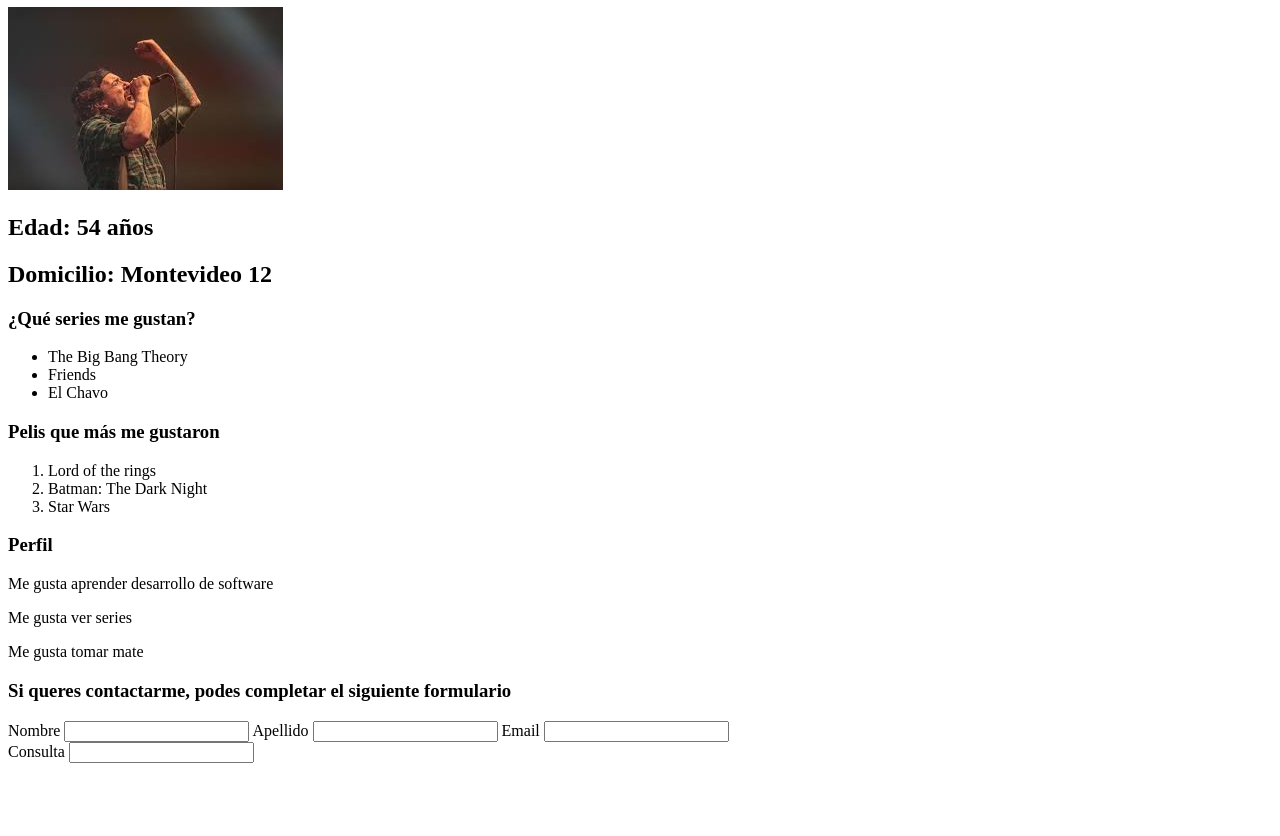
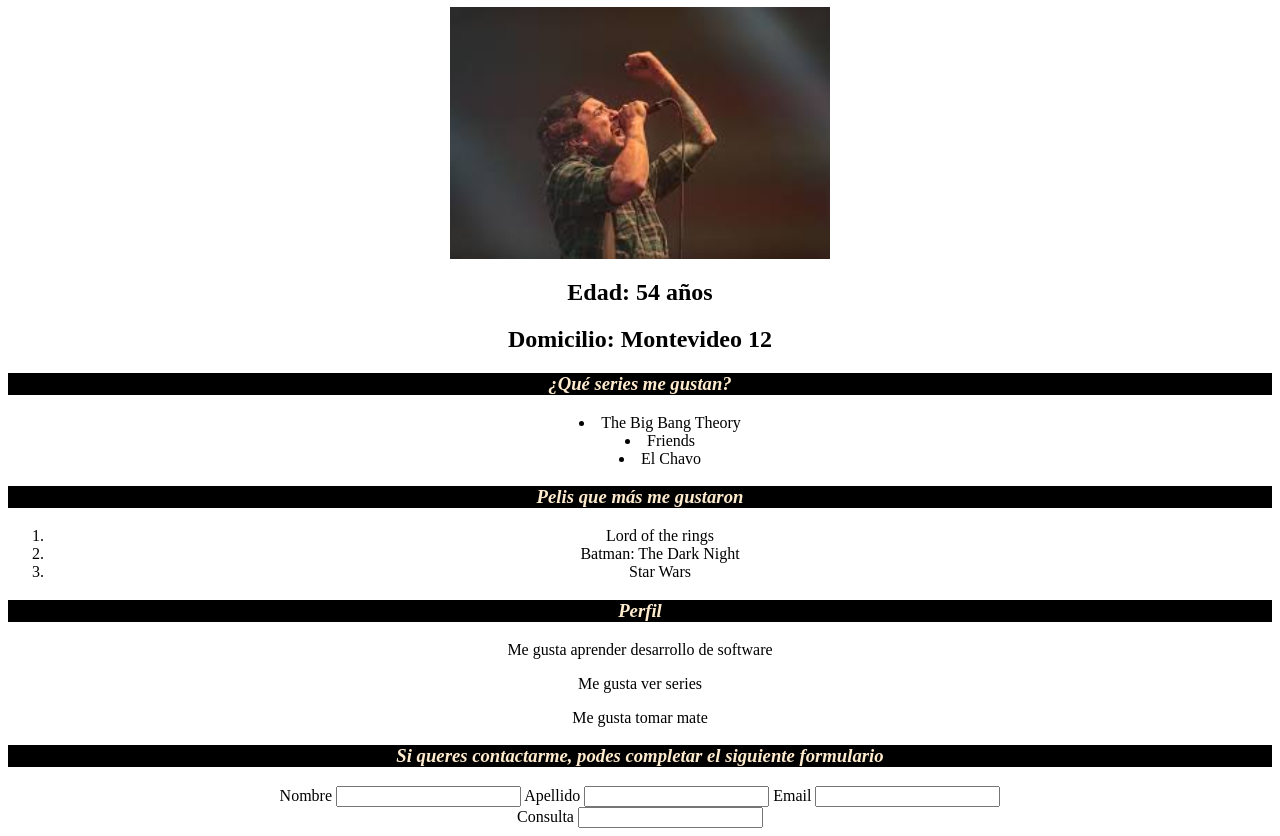
Before and after one commit to Nicolas401/Diplo_FullStackReactJS, a plain HTML site: page T-P_Html/index.html in a window 1280 px wide. Shown: the part 73-909 px from the top of the page. Before the commit the page ends 844 px from the top, so only its background shows below. Drawn offline with Linux system fonts and the light colour scheme.

Commit message:
Agregando stilos

```diff
--- a/T-P_Html/index.html
+++ b/T-P_Html/index.html
@@ -4,23 +4,26 @@
         <meta charset="utf-8">
         <meta name="viewport" content="width=device-width, inicial-scale=1.0">
         <meta http-equiv="X-UA-Compatible" content="ie=edge">
+        <link rel="stylesheet"  href="styles.css">
         <title>CV de Jose Sabia</title>
     </head>
     <body>
         <header>
             <h1>JOSÉ SABÍA</h1>
         </header>
-        <a><img src="jose_sabia.jpeg" alt="Imagen de CV"></a>
+        <a><img src="jose_sabia.jpeg" alt="Imagen de CV"  id="foto"></a>
         <h2>Edad: 54 años</h2>
         <h2>Domicilio: Montevideo 12</h2>
         <h3>¿Qué series me gustan?</h3>
-        <ul>
-            <li>The Big Bang Theory</li>
-            <li>Friends</li>
-            <li>El Chavo</li>
-        </ul>
+        <div class="series">
+            <ul class="lista1">
+                <li>The Big Bang Theory</li>
+                <li>Friends</li>
+                <li>El Chavo</li>
+            </ul>
+        </div>
         <h3>Pelis que más me gustaron</h3>
-        <ol>
+        <ol class="pelis">
             <li>Lord of the rings</li>
             <li>Batman: The Dark Night</li>
             <li>Star Wars</li>
@@ -29,7 +32,7 @@
             <p>Me gusta aprender desarrollo de software</p>
             <p>Me gusta ver series</p>
             <p>Me gusta tomar mate</p>
-        <div>
+        <div class="form">
             <h3>Si queres contactarme, podes completar el siguiente formulario</h3>
             <form>
                 <label for="Nombre">Nombre</label>
--- /dev/null
+++ b/T-P_Html/styles.css
@@ -0,0 +1,41 @@
+h1{
+    text-align: center;
+    font-size: xx-large;
+    background-color: antiquewhite;
+}
+h2{
+    text-align: center;
+}
+h3{
+    text-align: center;
+    font-style: oblique;
+    color: blanchedalmond;
+    background-color: black;
+}
+#foto{
+    display: block;
+    margin-left: auto;
+    margin-right: auto;
+    width: 30%;
+}
+.series{
+    text-align: center;
+}
+.lista1{
+    margin-left: auto;
+    margin-right: auto;
+    text-align: center;
+    list-style: inside;
+}
+.pelis{
+    margin-left: auto;
+    margin-right: auto;
+    text-align: center;
+
+}
+p{
+    text-align: center;
+}
+.form{
+    text-align: center;
+}
```
